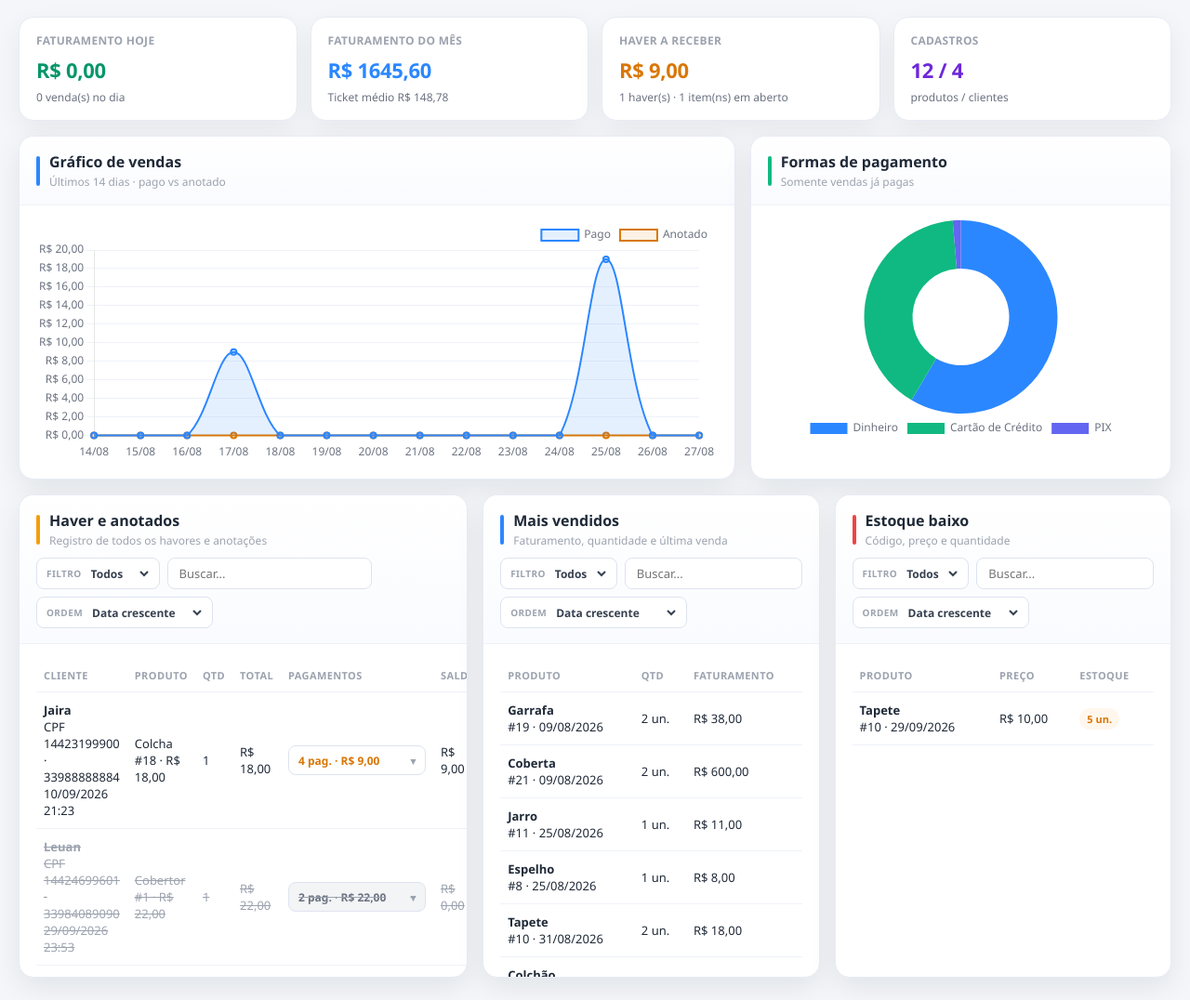
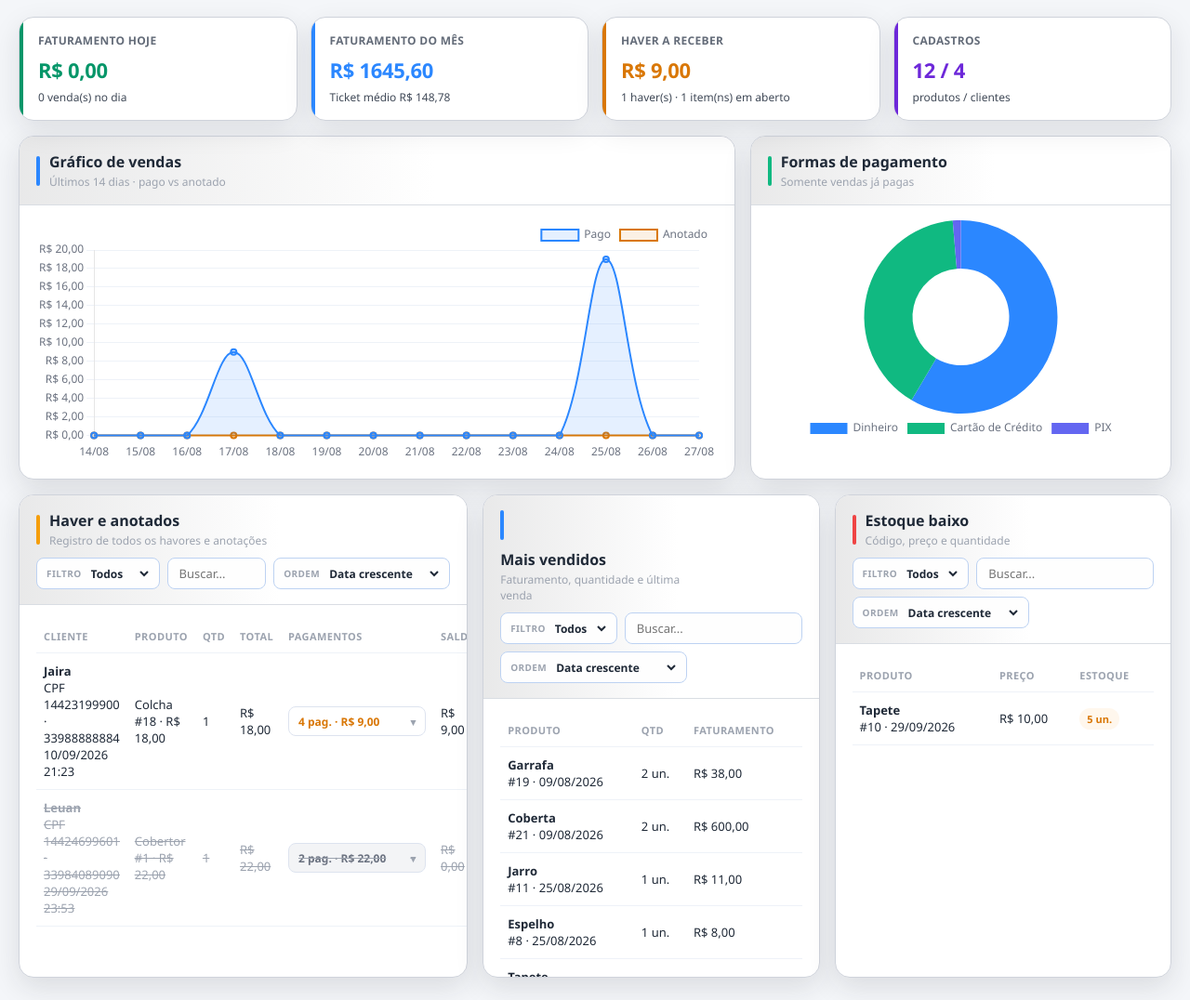
Before and after one commit to Inhan69/Loja, a Django app: page /dashboard/ in a window 1280 px wide. Shown: the whole page at 93% size. Run offline with Django 5.2, Linux system fonts and the light colour scheme; data comes from the database, SQL or seed files in the repository; both versions use the stored data as it was after the commit.

Commit message:
TERMINEI!

```diff
--- a/Loja/settings.py
+++ b/Loja/settings.py
@@ -25,7 +25,7 @@ SECRET_KEY = 'django-insecure-8la8r*-cnpz_mi-75&hs9asi-9_khw7w$0=0j)8z5r^7a(^650
 # SECURITY WARNING: don't run with debug turned on in production!
 DEBUG = True
 
-ALLOWED_HOSTS = ['*']
+ALLOWED_HOSTS = ['127.0.0.1', 'localhost']
 
 
 # Application definition
--- a/Templates/pag_clientes.html
+++ b/Templates/pag_clientes.html
@@ -22,7 +22,7 @@
             padding: 20px;
             padding-top: 1px;
             border-radius: 8px;
-            width: 90%;
+            width: 94%;
             margin: 20px auto;
             box-shadow: 0 2px 10px rgba(0,0,0,0.05);
         }
@@ -40,7 +40,7 @@
             background: var(--loja-painel, #fff);
             padding: 20px;
             border-radius: 8px;
-            width: 90%;
+            width: 94%;
             margin: 10px auto;
             box-shadow: 0 2px 10px rgba(0,0,0,0.05);
             height: calc(70vh - 30px);
--- a/Templates/pag_main.html
+++ b/Templates/pag_main.html
@@ -24,13 +24,30 @@
     }
 
     .kpi {
+      position: relative;
       background: var(--loja-painel, #fff);
-      border: 1px solid #e7ebf4;
+      border: 1px solid color-mix(in srgb, var(--loja-sidebar, #1f2126) 12%, #e7ebf4);
       border-radius: 16px;
-      padding: 16px 18px;
-      box-shadow: 0 10px 30px rgba(15, 23, 42, 0.06);
+      padding: 16px 18px 16px 20px;
+      box-shadow: 0 10px 30px color-mix(in srgb, var(--loja-sidebar, #1f2126) 10%, transparent);
       min-width: 0;
+      overflow: hidden;
     }
+
+    .kpi::before {
+      content: "";
+      position: absolute;
+      left: 0;
+      top: 0;
+      bottom: 0;
+      width: 4px;
+      background: var(--loja-destaque, #5aa2ff);
+    }
+
+    .kpi.azul::before { background: var(--loja-acento, #2b87ff); }
+    .kpi.verde::before { background: #059669; }
+    .kpi.laranja::before { background: #d97706; }
+    .kpi.roxo::before { background: #6d28d9; }
 
     .kpi span {
       display: block;
@@ -38,14 +55,14 @@
       font-weight: 700;
       letter-spacing: 0.3px;
       text-transform: uppercase;
-      color: #9ca3af;
+      color: color-mix(in srgb, var(--loja-texto, #1f2937) 45%, #9ca3af);
       margin-bottom: 8px;
     }
 
     .kpi strong {
       display: block;
       font-size: 22px;
-      color: #111827;
+      color: var(--loja-texto, #1f2937);
       letter-spacing: -0.3px;
     }
 
@@ -54,7 +71,7 @@
       margin-top: 6px;
       font-style: normal;
       font-size: 12px;
-      color: #6b7280;
+      color: color-mix(in srgb, var(--loja-texto, #1f2937) 55%, #6b7280);
     }
 
     .kpi.azul strong { color: var(--loja-acento, #2b87ff); }
@@ -78,20 +95,24 @@
     .panel {
       background: var(--loja-painel, #fff);
       border-radius: 16px;
-      border: 1px solid #e7ebf4;
-      box-shadow: 0 10px 30px rgba(15, 23, 42, 0.08);
+      border: 1px solid color-mix(in srgb, var(--loja-sidebar, #1f2126) 12%, #e7ebf4);
+      box-shadow: 0 10px 30px color-mix(in srgb, var(--loja-sidebar, #1f2126) 12%, transparent);
       min-width: 0;
       overflow: hidden;
     }
 
     .panel-header {
       padding: 16px 18px;
-      border-bottom: 1px solid #eef2f8;
+      border-bottom: 1px solid color-mix(in srgb, var(--loja-sidebar, #1f2126) 10%, #eef2f8);
       display: flex;
       align-items: center;
       gap: 10px;
       flex-wrap: wrap;
-      background: linear-gradient(180deg, #ffffff 0%, #fafbff 100%);
+      background: linear-gradient(
+        90deg,
+        color-mix(in srgb, var(--loja-sidebar, #1f2126) 10%, var(--loja-painel, #fff)) 0%,
+        var(--loja-painel, #fff) 58%
+      );
     }
 
     .panel-filtros {
@@ -108,8 +129,8 @@
       display: inline-flex;
       align-items: center;
       height: 34px;
-      background: #fff;
-      border: 1px solid #dde3ef;
+      background: color-mix(in srgb, var(--loja-painel, #fff) 88%, var(--loja-fundo, #f4f6f9) 12%);
+      border: 1px solid color-mix(in srgb, var(--loja-acento, #2b87ff) 18%, #dde3ef);
       border-radius: 8px;
       padding: 0 8px 0 10px;
     }
@@ -130,27 +151,28 @@
       background: transparent;
       font-size: 12px;
       font-weight: 600;
-      color: #374151;
+      color: var(--loja-texto, #1f2937);
       outline: none;
       max-width: 150px;
     }
 
     .panel-busca {
       height: 34px;
-      min-width: 140px;
+      min-width: 80px;
       flex: 1;
-      max-width: 220px;
-      border: 1px solid #dde3ef;
+      max-width: 300px;
+      border: 1px solid color-mix(in srgb, var(--loja-acento, #2b87ff) 18%, #dde3ef);
       border-radius: 8px;
       padding: 0 12px;
       font-size: 13px;
       outline: none;
-      background: #fff;
+      background: color-mix(in srgb, var(--loja-painel, #fff) 88%, var(--loja-fundo, #f4f6f9) 12%);
+      color: var(--loja-texto, #1f2937);
     }
 
     .panel-busca:focus {
       border-color: var(--loja-acento, #2b87ff);
-      box-shadow: 0 0 0 3px rgba(43, 135, 255, 0.1);
+      box-shadow: 0 0 0 3px color-mix(in srgb, var(--loja-acento, #2b87ff) 18%, transparent);
     }
 
     .grid-bottom .panel {
@@ -180,6 +202,11 @@
     .panel-header h2 {
       margin: 0;
       font-size: 16px;
+      color: var(--loja-texto, #1f2937);
+    }
+
+    .panel-header-text {
+      margin-right: 9vw;
     }
 
     .panel-header small {
@@ -326,9 +353,9 @@
       gap: 12px;
       align-items: center;
       padding: 10px 12px;
-      border: 1px solid #eef2f8;
+      border: 1px solid color-mix(in srgb, var(--loja-sidebar, #1f2126) 8%, #eef2f8);
       border-radius: 12px;
-      background: #fafbff;
+      background: color-mix(in srgb, var(--loja-painel, #fff) 82%, var(--loja-fundo, #f4f6f9) 18%);
     }
 
     .lista-item strong { display: block; font-size: 13px; }
@@ -436,7 +463,7 @@
     <article class="panel">
       <div class="panel-header">
         <div class="panel-mark laranja"></div>
-        <div>
+        <div class="panel-header-text">
           <h2>Haver e anotados</h2>
           <small>Registro de todos os havores e anotações</small>
         </div>
@@ -538,7 +565,7 @@
     <article class="panel">
       <div class="panel-header">
         <div class="panel-mark"></div>
-        <div>
+        <div class="panel-header-text">
           <h2>Mais vendidos</h2>
           <small>Faturamento, quantidade e última venda</small>
         </div>
@@ -603,7 +630,7 @@
     <article class="panel">
       <div class="panel-header">
         <div class="panel-mark vermelho"></div>
-        <div>
+        <div class="panel-header-text">
           <h2>Estoque baixo</h2>
           <small>Código, preço e quantidade</small>
         </div>
--- a/Templates/pag_produtos.html
+++ b/Templates/pag_produtos.html
@@ -22,7 +22,7 @@
       padding: 20px;
       padding-top: 1px;
       border-radius: 8px;
-      width: 90%;
+      width: 94%;
       margin: 20px auto;
       box-shadow: 0 2px 10px rgba(0,0,0,0.05);
     }
@@ -112,7 +112,7 @@
       background: var(--loja-painel, #fff);
       padding: 20px;
       border-radius: 8px;
-      width: 90%;
+      width: 94%;
       margin: 10px auto;
       box-shadow: 0 2px 10px rgba(0,0,0,0.05);
       height: calc(70vh - 30px);
```
Also changed, not shown: Templates/index.html (+8 -4 lines), Templates/pag_configuracoes.html (+8 -3 lines), Templates/pag_vendas.html (+7 -3 lines), db.sqlite3, 1 other file.
